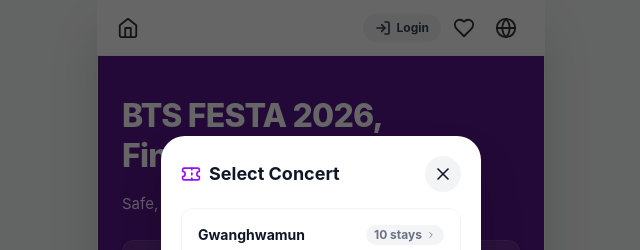
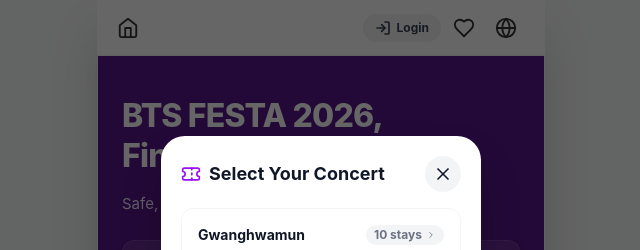
Before and after one commit to not2byul-sys/BTS_Hotel, a React (Vite) app: page / in a window 1280 px wide. Both pictures are taken after a click on the button "Goyang". Shown: the top 250 px of the page, without its empty margins (319-959 px from the left). Built offline with nearby package versions, Linux system fonts and the light colour scheme.

Commit message:
chore: trigger deployment with UI text change

```diff
--- a/src/app/components/Landing.tsx
+++ b/src/app/components/Landing.tsx
@@ -317,7 +317,7 @@
               <div className="flex justify-between items-center mb-4">
                 <h3 className="text-lg font-bold text-gray-900 flex items-center gap-2">
                   <Ticket size={20} className="text-purple-600" />
-                  Select Concert
+                  Select Your Concert
                 </h3>
                 <button
                   onClick={() => setIsConcertOpen(false)}
```
